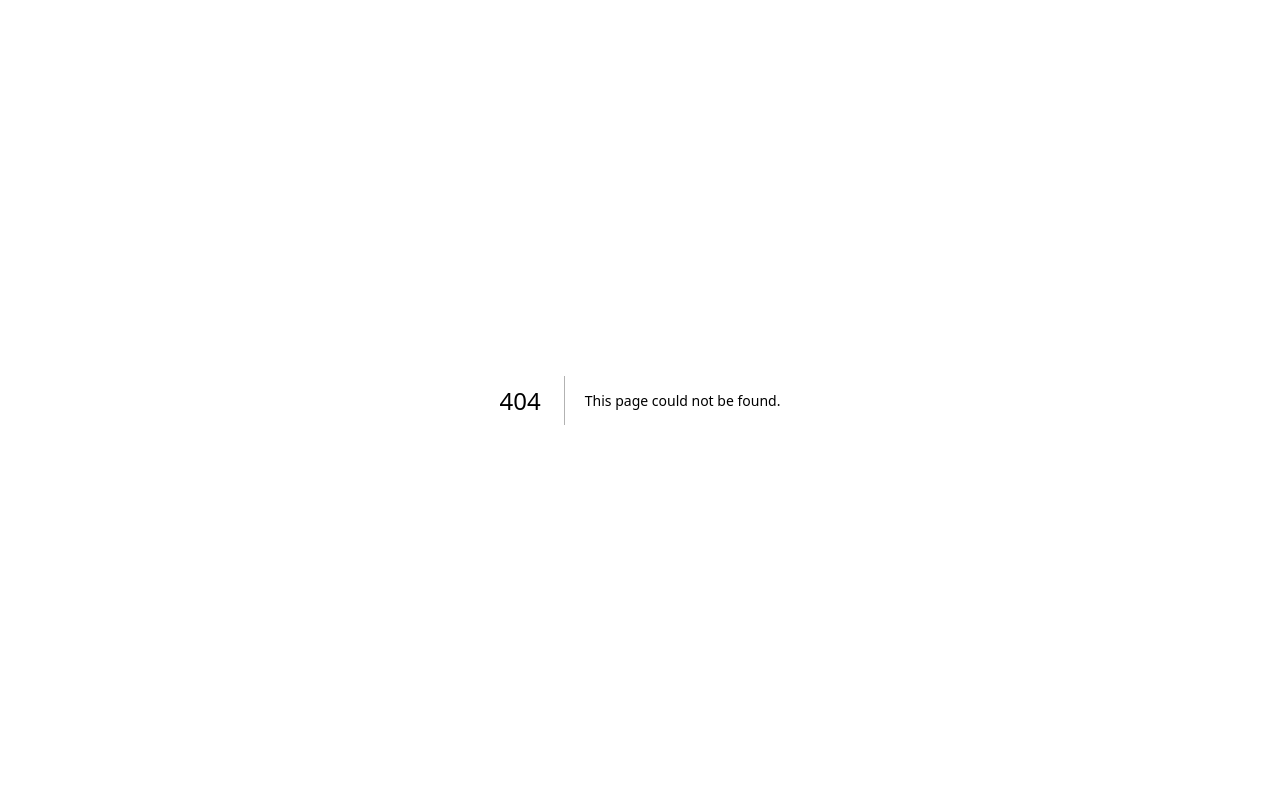
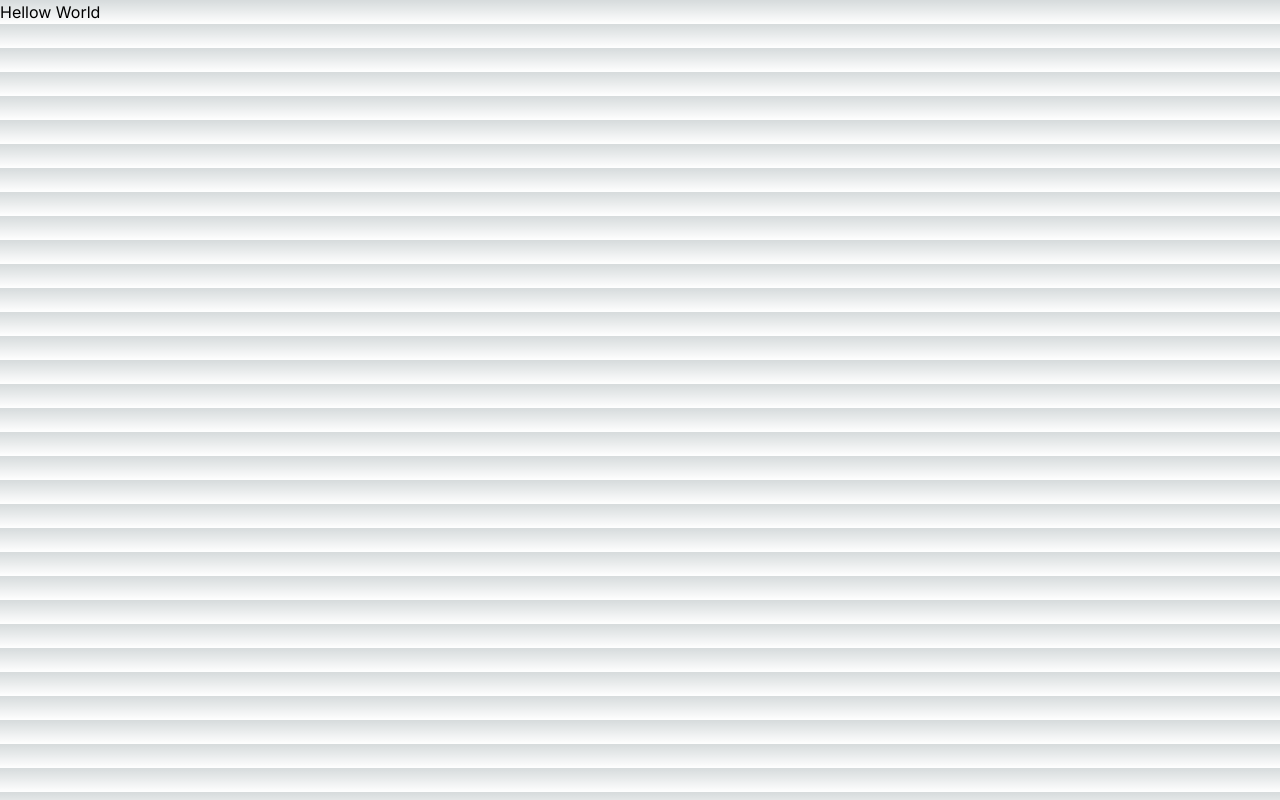
Before and after one commit to KDT-IaaS-Class-Two-Group/KDT-IaaS-2-ProjectA-1team, a Next.js app in the folder frontnext/: page /InsertPage in a window 1280 px wide. Before the commit this address had no page. Built offline with nearby package versions, Linux system fonts and the light colour scheme.

Commit message:
:rocket: 김정수 : route page 세팅

```diff
--- /dev/null
+++ b/frontnext/src/app/InsertPage/page.tsx
@@ -0,0 +1,5 @@
+import Image from 'next/image';
+
+export default function Home() {
+  return <h1>Hellow World</h1>;
+}
--- /dev/null
+++ b/frontnext/src/app/TabSetting/page.tsx
@@ -0,0 +1,5 @@
+import Image from 'next/image';
+
+export default function Home() {
+  return <h1>Hellow World</h1>;
+}
--- /dev/null
+++ b/frontnext/src/app/ViewPage/page.tsx
@@ -0,0 +1,5 @@
+import Image from 'next/image';
+
+export default function Home() {
+  return <h1>Hellow View</h1>;
+}
```
